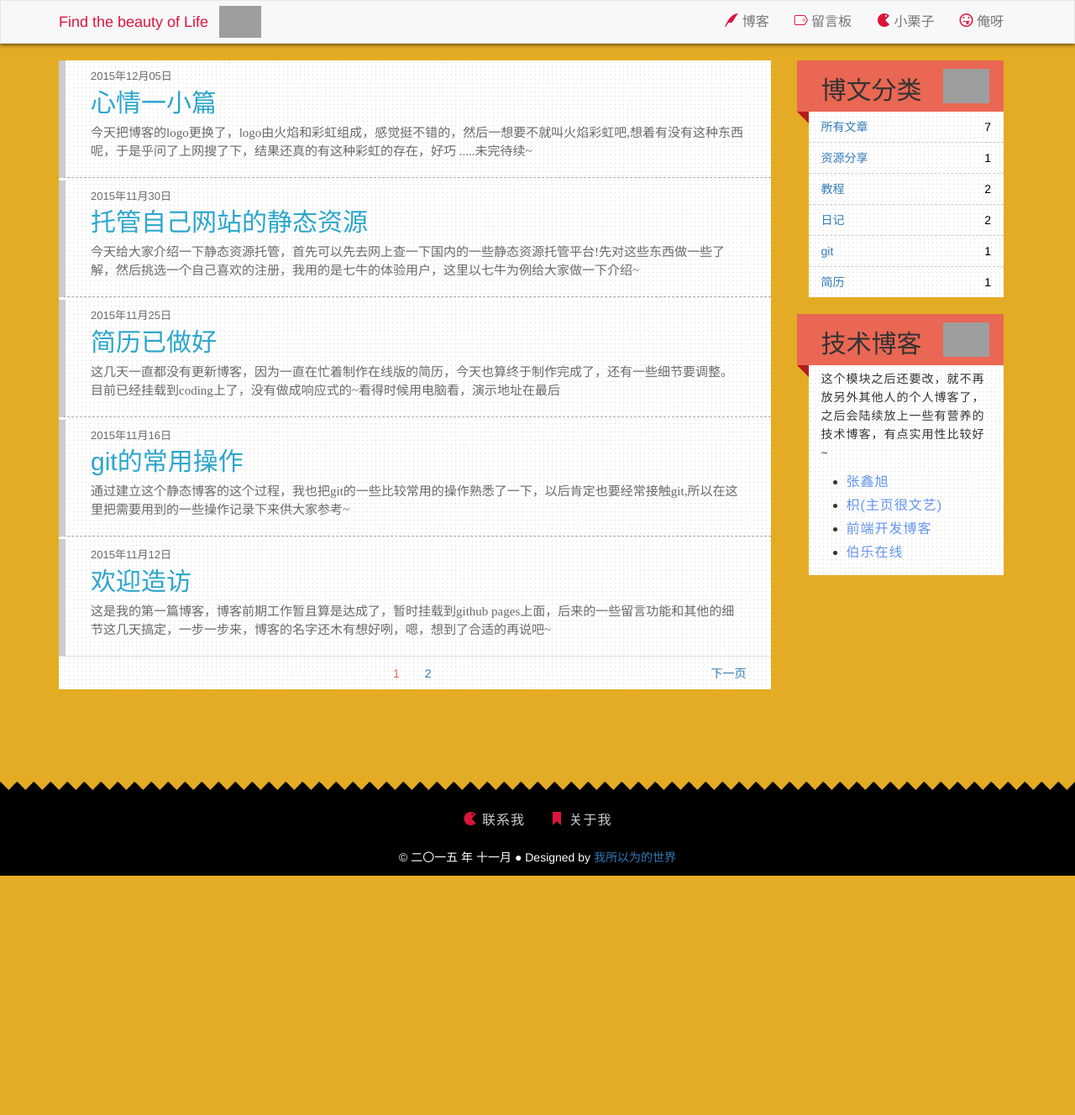
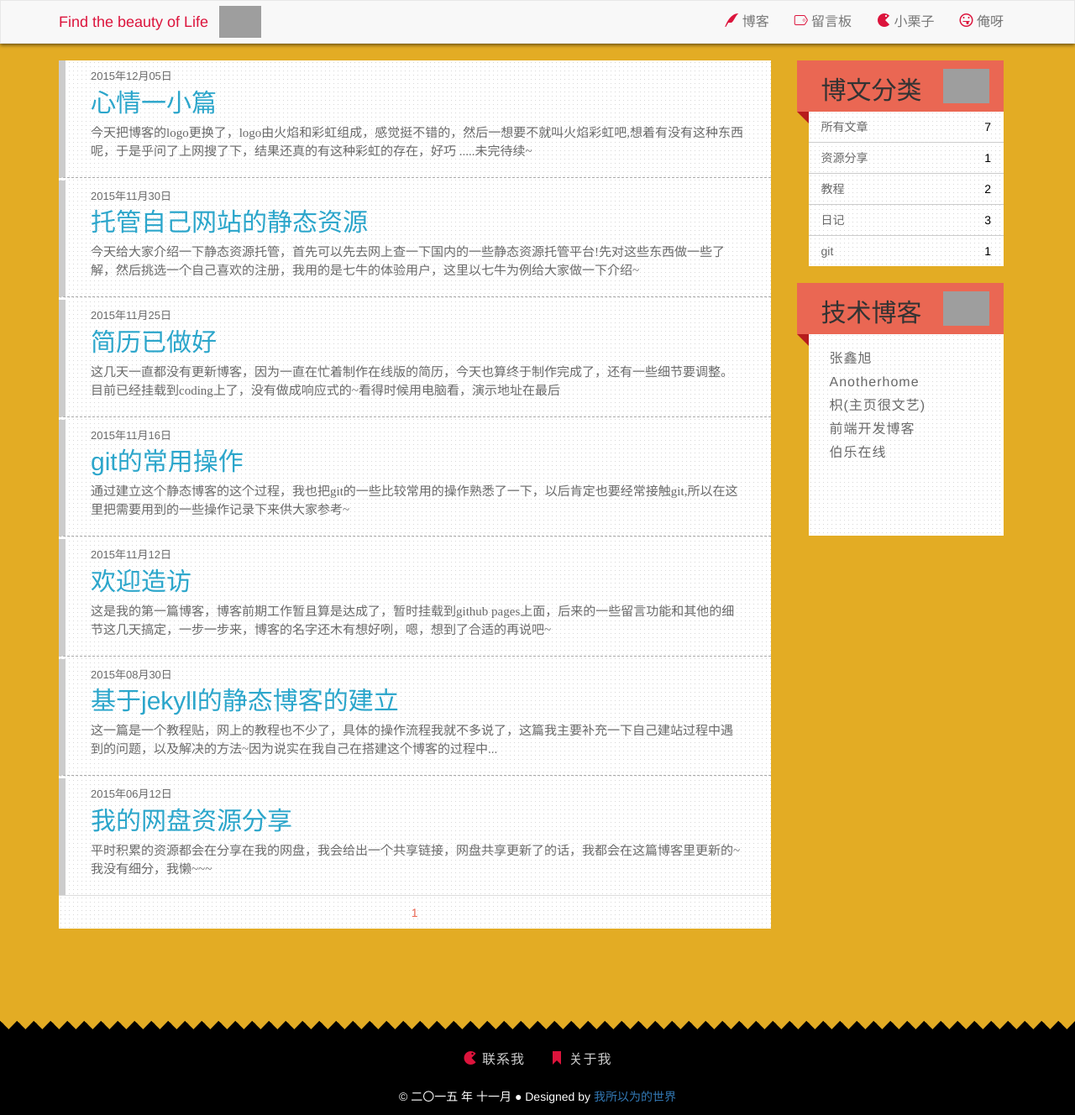
Before and after one commit to momeakl/momeakl.github.io, a Jekyll site: the page built from index.html, in a window 1280 px wide. Shown: the whole page at 84% size. Built offline with Jekyll 4.4.1, drawn with Linux system fonts in a browser that asks for light colours; nearby versions of some CDN libraries; some web fonts are replaced; the list of posts is cut into pages by our own code; comment, search, counter and statistics services are not loaded; a style sheet for code colours, icons or effects is not loaded; before the commit the page ends 1043 px from its top, so only the background shows below that; grey boxes are pictures that could not be loaded.

Commit message:
change link

```diff
--- a/_config.yml
+++ b/_config.yml
@@ -12,7 +12,7 @@ github_username:  momeakl
 permalink: /:year/:month/:day/:title/
 # Build settings
 markdown: kramdown
-paginate: 5
+paginate: 8
 paginate_path: "page:num"
 highlighter: pygments
 # highlight
--- a/_includes/head.html
+++ b/_includes/head.html
@@ -44,8 +44,8 @@ $(function(){
     $('.post-list-body>div[post-cate!=All]').hide();
         /*show category when click categories list*/
         $('.cate-list-item').click(function() {
-            /*$('.cate-list-item').css('border-left','none');
-            $(this).css('border-left','0.5em solid #ea6753');*/
+            $('.cate-list-item').css('border-left','none');
+            $(this).css('border-left','0.5em solid #ea6753');
             var cate = $(this).attr('cate'); //get category's name
             $('.post-list-body>div[post-cate!=' + cate + ']').hide(600);
             $('.post-list-body>div[post-cate=' + cate + ']').show(900);
--- a/_posts/2015-11-25-resume.md
+++ b/_posts/2015-11-25-resume.md
@@ -3,7 +3,7 @@ layout: post
 title:  "简历已做好"
 date:   2015-11-25 21:20:05
 author: 我所以为的世界
-categories: 简历
+categories: 日记
 excerpt: 这几天一直都没有更新博客，因为一直在忙着制作在线版的简历，今天也算终于制作完成了，还有一些细节要调整。目前已经挂载到coding上了，没有做成响应式的~看得时候用电脑看，演示地址在最后
 ---
 
--- a/index.html
+++ b/index.html
@@ -113,9 +113,9 @@ layout: default
                     <h2>技术博客</h2>
                 </div>
                 <div class="cate-list-link">
-                   <span>这个模块之后还要改，就不再放另外其他人的个人博客了，之后会陆续放上一些有营养的技术博客，有点实用性比较好~</span>
                     <ul>
                        <li><a href="http://www.zhangxinxu.com/" target="_blank">张鑫旭</a></li>
+                        <li><a href="https://www.anotherhome.net">Anotherhome</a></li>
                         <li><a href="http://fiona23.github.io/">枳(主页很文艺)</a></li>
                         <li><a href="http://caibaojian.com/" target="_blank">前端开发博客</a></li>
                         <li><a href="http://www.jobbole.com/" target="_blank" >伯乐在线</a></li>
--- a/static/css/index.css
+++ b/static/css/index.css
@@ -194,9 +194,9 @@ div.shadow-corner-curl{
 }
 
 
-div.shadow-corner-curl:after{
+/*div.shadow-corner-curl:after{
 
-}
+}*/
 div.cate-list-header{
     display: block;
     padding: 3px 15px;
@@ -237,15 +237,15 @@ div a.cate-list-item{
     text-indent: 15px;
     display: block;
     line-height: 20px;
-    border-bottom: 1px dashed #ccc;
+    color: dimgray;
+    border-bottom: 1px solid #ccc;
     transition: 0.3s ease;
     -webkit-transition: 0.3s ease;
     -moz-transition: 0.3s ease;
     -o-transition: 0.3s ease;
 }
 div a.cate-list-item:hover{
-    /*border-left:0.5em solid #ea6753;*/
-    background: rgba(0,0,0,.1);
+    border-left:0.5em solid #ea6753;
 }
 
 div a.cate-list-item:last-of-type{
@@ -259,15 +259,17 @@ div span.my-badge{
 
 /*category content公告*/
 div.cate-list-link{
-    padding: 5px 15px;
+    padding: 5px;
     line-height: 22px;
     letter-spacing: 1px;
 }
 div.cate-list-link ul{
-    margin: 10px 0 8px -10px;
+    list-style: none;
+    margin: 10px 0 80px -20px;
 }
 div.cate-list-link li a{
-    color:cornflowerblue;
+    color: dimgray;
+
 }
 
 
```
